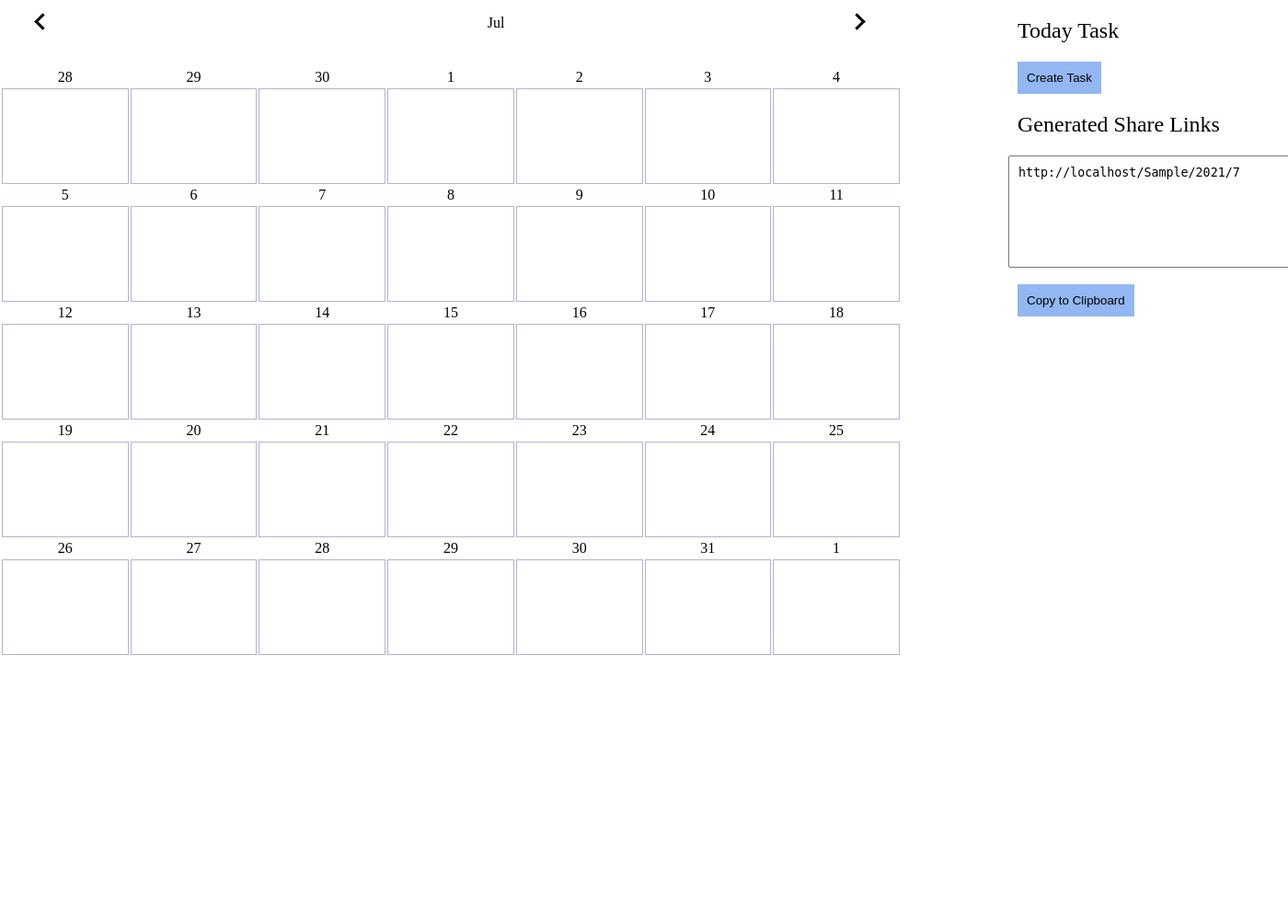
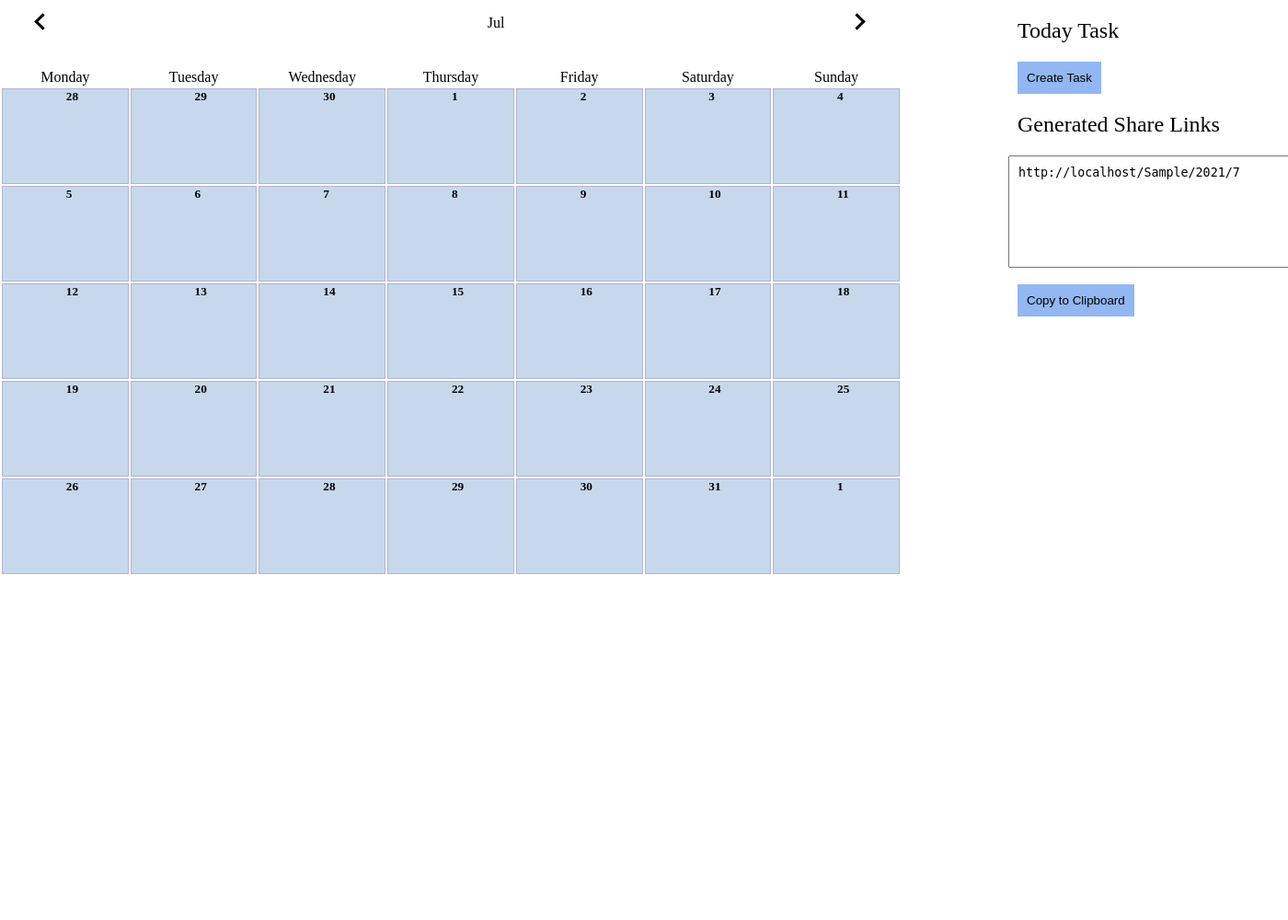
Before and after one commit to PetrAlexTeam/Calendar, a Django app: a page that uses Calendar/templates/Calendar/my_calendar.html in a window 1400 px wide; the page is wider, and only the part inside the window is pictured. Shown: the part 100-1100 px from the top of that part at 92% size. Run offline with Django 3.2, Linux system fonts and the light colour scheme; tables that the repository leaves empty hold one stand-in row (values such as "Sample post"); lists and menus that the app fills with data are empty.

Commit message:
Переделал Таблицу(теперь есть дни недель)

```diff
--- a/Calendar/static/css/calendar.css
+++ b/Calendar/static/css/calendar.css
@@ -1,5 +1,5 @@
 html{
-    overflow-x: scroll;
+    overflow-x: auto;
     overflow-y: auto;
 }
 body {
@@ -48,9 +48,11 @@ table{
     }
     td{
         border: 1px solid #AFB4D4;
-
+        background-color: #C7D8EC;
         with: 14vw;
         height: 100px;
+        position: relative;
+
     }
     td ul{
         margin-left: 0px;
@@ -66,20 +68,31 @@ table{
         text-decoration: none;
         font-size:15px;
         font-family:Gill Sans, sans-serif;
-        color:#1E94D4;
+        color: #0C1829;
         font-weight: lighter;
         text-align: left;
         white-space: pre-line;
     }
-    .etc{
+    td h5{
+        position: absolute;
+        top:0.2%;
+        /*margin-left: 50%;
+        margin-right: 50%;*/
+        text-align: center;
+        margin: 0 50% 0 50%;
+    }
+    .etc a{
         color: #000000;
         text-decoration: none;
+    }
+    .etc a:hover{
+
     }
     .today{
         margin-left: 40px;
     }
-    a:hover{
-        color:#D49BA5;
+    td a:hover{
+        color:#F3F3F3;
     }
 
 
--- a/Calendar/templates/Calendar/my_calendar.html
+++ b/Calendar/templates/Calendar/my_calendar.html
@@ -27,23 +27,45 @@
                 </li>
             </ul>
             <table>
+                <thead>
+                    <tr>
+                        <th>Monday</th>
+                        <th>Tuesday</th>
+                        <th>Wednesday </th>
+                        <th>Thursday </th>
+                        <th>Friday </th>
+                        <th>Saturday</th>
+                        <th>Sunday </th>
+                    </tr>
+
+                </thead>
                 {% for weak in month_string  %}
-                   <tr>
-                       {% for date in weak %}
-                            <th>
-                                {% for date_key, day_num in days.items %}
-                                    {% if date == date_key %}
-                                        {{ day_num }}
-                                    {% endif %}
-                                {% endfor %}
-                            </th>
-                        {% endfor %}
-                   </tr>
+<!--                   <tr>-->
+<!--                       {% for date in weak %}-->
+<!--                            <th>-->
+<!--                                {% for date_key, day_num in days.items %}-->
+<!--                                    {% if date == date_key %}-->
+<!--                                        {{ day_num }}-->
+<!--                                    {% endif %}-->
+<!--                                {% endfor %}-->
+<!--                            </th>-->
+<!--                        {% endfor %}-->
+<!--                   </tr>-->
 
 
                     <tr>
                         {% for date in weak %}
                         <td id="tasks">
+
+
+                                    {% for date_key, day_num in days.items %}
+                                        {% if date == date_key %}
+                                            <h5>{{ day_num }}</h5>
+                                        {% endif %}
+                                    {% endfor %}
+
+
+
                             <ul>
                                 {% for day_dict, day_tasks in tasks.items %}
                                 {% if day_dict == date %}
```
